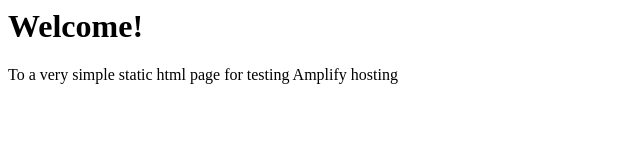
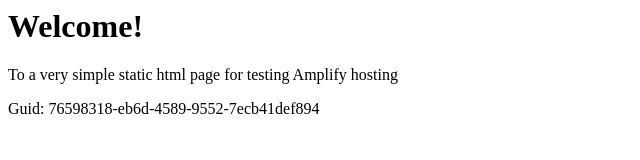
Before and after one commit to aws-aemilia-nrt/Github-PR-Commit-Integration-Test-DoNotTouch-v0-preprod-ap-northeast-1, a website: page src/index.html in a window 1280 px wide. Shown: the whole page, without its empty margins (0-640 px from the left). Drawn offline with Linux system fonts and the light colour scheme.

Commit message:
commit from integ tests

```diff
--- a/src/index.html
+++ b/src/index.html
@@ -1,3 +1,5 @@
+
+
 <html lang="en">
 
 <head>
@@ -10,6 +12,6 @@
 <body>
     <h1>Welcome!</h1>
     <p>To a very simple static html page for testing Amplify hosting</p>
-</body>
+    <p>Guid: 76598318-eb6d-4589-9552-7ecb41def894</p></body>
 
 </html>
```
